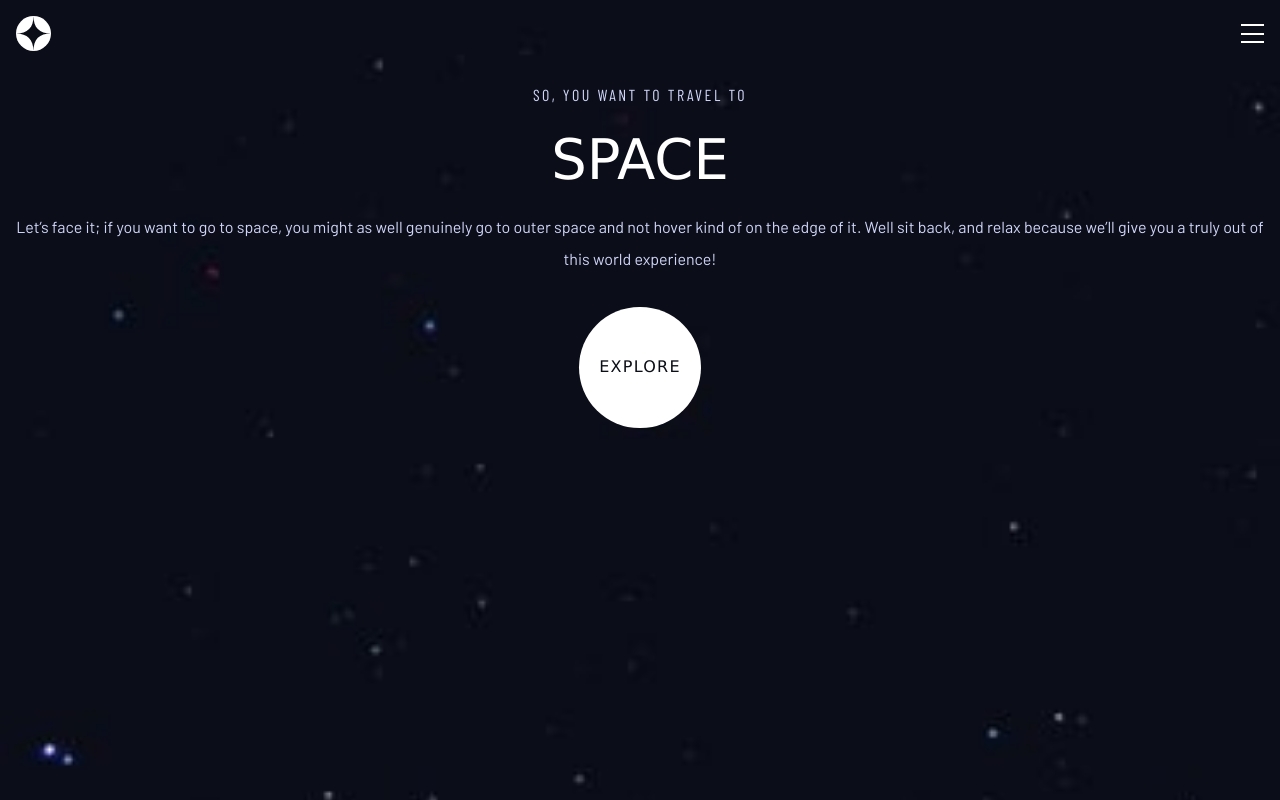
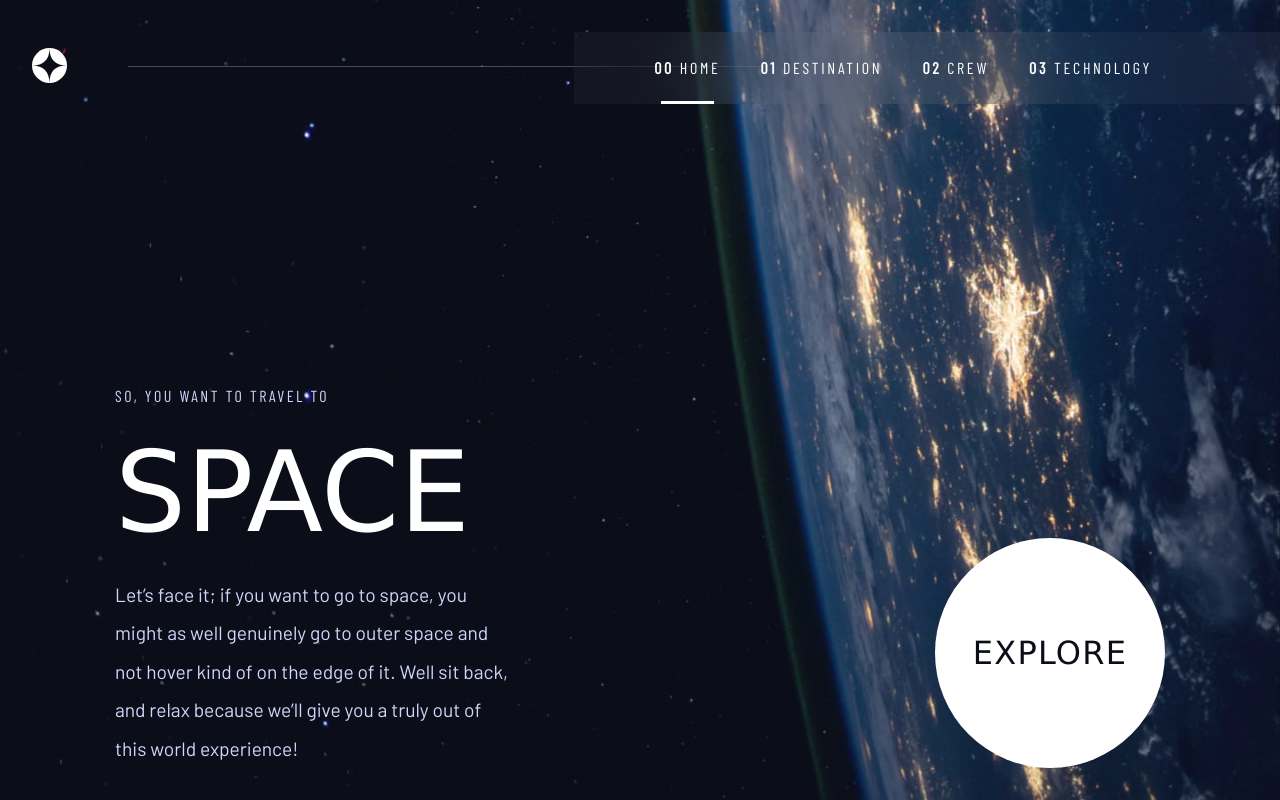
Before and after one commit to Keith-Web3/Space-Travel-Website, a website: page index.html in a window 1280 px wide. Drawn offline with nearby package versions, Linux system fonts and the light colour scheme; a web font is replaced by a local one.

Commit message:
tablet and desktop version complete

```diff
--- a/sass/index.scss
+++ b/sass/index.scss
@@ -13,18 +13,42 @@ body {
   color: #fff;
   position: relative;
   overflow-x: hidden;
+  display: grid;
+  @media (min-width: 470px) {
+    background-image: url(../../assets/home/background-home-tablet.jpg);
+  }
+  @media (min-width: 850px) {
+    background-image: url(../../assets/home/background-home-desktop.jpg);
+    padding: 3 * $spacer 2 * $spacer 2 * $spacer;
+  }
 }
 header {
   display: flex;
   align-items: center;
   justify-content: space-between;
-
+  @media (min-width: 470px) {
+    align-items: start;
+  }
+  @media (min-width: 850px) {
+    align-items: center;
+    height: max-content;
+  }
   img {
     width: min(10%, 35px);
   }
+  .line {
+    @media (min-width: 850px) {
+      position: absolute;
+      width: 50%;
+      height: 1px;
+      background-color: #fff;
+      inset: $spacer * 4.1 0 auto 10%;
+      opacity: 0.25;
+    }
+  }
   .destination {
     display: grid;
-    align-content: center;
+    align-content: start;
     background-color: transparent;
     backdrop-filter: blur(12px);
     position: absolute;
@@ -37,12 +61,34 @@ header {
     gap: $spacer * 1.5;
     width: max(150px, 70%);
     transition: inset 200ms linear;
+    padding-top: $spacer * 6;
 
+    @media (min-width: 470px) {
+      inset: 0 0 auto auto;
+      grid-auto-flow: column;
+      padding-inline: $spacer;
+      background-color: rgba(gray, 0.3);
+      backdrop-filter: blur(3px);
+      padding-top: 0;
+      width: unset;
+      background-color: rgba(255, 255, 255, 0.04);
+      backdrop-filter: blur(40.7742px);
+    }
+    @media (min-width: 850px) {
+      inset: $spacer * 2 0 auto auto;
+      gap: $spacer * 2.5;
+      padding-inline: $spacer * 5 $spacer * 8;
+    }
     p {
       width: 80%;
       margin-left: auto;
       position: relative;
       letter-spacing: 2.7px;
+      cursor: pointer;
+      @media (min-width: 470px) {
+        width: unset;
+        padding-block: $spacer * 1.5;
+      }
     }
     p.active::after {
       content: '';
@@ -50,9 +96,21 @@ header {
       inset: 0 0 0 auto;
       width: 3px;
       background-color: #fff;
+      @media (min-width: 470px) {
+        inset: auto 0 0 0;
+        width: 80%;
+        margin-inline: auto;
+        height: 3px;
+      }
     }
     .number {
       font-weight: 700;
+      @media (min-width: 470px) {
+        display: none;
+      }
+      @media (min-width: 850px) {
+        display: unset;
+      }
     }
   }
   #nav-toggle {
@@ -60,6 +118,10 @@ header {
     height: 17px;
     position: relative;
     z-index: 5;
+
+    @media (min-width: 470px) {
+      display: none;
+    }
   }
 }
 .nav-line {
@@ -94,10 +156,25 @@ header {
     transform: rotate(-135deg);
   }
 }
+main {
+  margin-top: auto;
+  @media (min-width: 850px) {
+    display: grid;
+    grid-template-columns: 60% 40%;
+    width: min(90%, 1050px);
+    margin-inline: auto;
+  }
+}
 section {
   display: flex;
   flex-direction: column;
   margin-top: 2 * $spacer;
+  @media (min-width: 470px) {
+    padding-top: $spacer * 2;
+  }
+  @media (min-width: 850px) {
+    text-align: start;
+  }
 
   h1,
   .travel {
@@ -108,6 +185,13 @@ section {
     font-family: 'Bellefair', Verdana, Geneva, Tahoma, sans-serif;
     font-size: 3.5rem;
     margin-block: $spacer * 0.2 $spacer * 0.15;
+    @media (min-width: 470px) {
+      font-size: 5rem;
+    }
+    @media (min-width: 850px) {
+      font-size: 7rem;
+      margin-block: 0;
+    }
   }
   .travel {
     font-family: 'Barlow Condensed', Verdana, Geneva, Tahoma, sans-serif;
@@ -120,6 +204,13 @@ section {
     font-weight: 400;
     line-height: 2;
     color: #d0d6f9;
+    max-width: 485px;
+    margin-inline: auto;
+    @media (min-width: 850px) {
+      margin-inline: unset;
+      max-width: 400px;
+      font-size: 1.2rem;
+    }
   }
 }
 .explore {
@@ -137,6 +228,15 @@ section {
   display: grid;
   place-items: center;
   margin-top: $spacer * 2;
+  cursor: pointer;
+
+  @media (min-width: 850px) {
+    font-size: 2rem;
+    padding: 10px;
+    height: 230px;
+    margin-top: auto;
+    margin-inline: auto 0;
+  }
 }
 .nav-toggle-active + .destination {
   inset: 0 0 0 auto;
```
Also changed, not shown: dist/css/index.css, 1 other file.
